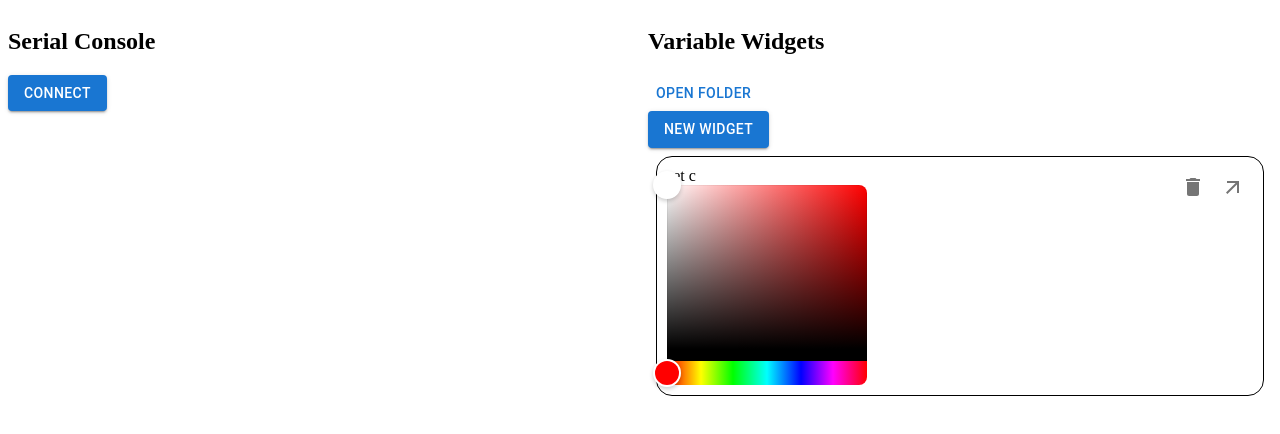
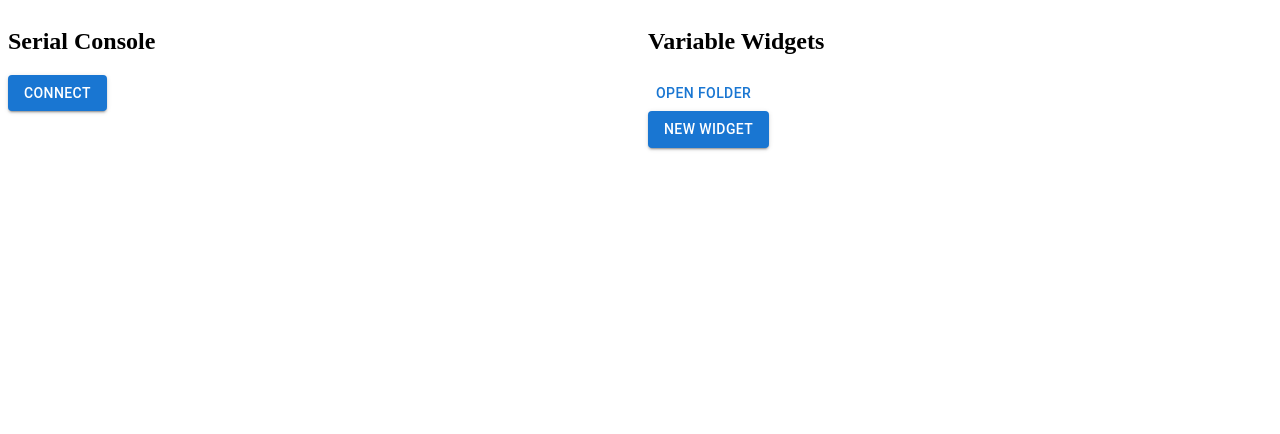
Before and after one commit to urfdvw/CircuitPython-Fancy-Console, a React (Vite) app: page / in a window 1280 px wide. Shown: the top 434 px of the page. Built offline with nearby package versions, Linux system fonts and the light colour scheme.

Commit message:
clean up

```diff
--- a/src/App.jsx
+++ b/src/App.jsx
@@ -64,13 +64,13 @@ const App = () => {
     //   displayName: "set e",
     //   windowed: false,
     // },
-    {
-      key: "sadfjkhsdgiofu",
-      type: "VariableSetColor",
-      variableName: "c",
-      displayName: "set c",
-      windowed: false,
-    },
+    // {
+    //   key: "sadfjkhsdgiofu",
+    //   type: "VariableSetColor",
+    //   variableName: "c",
+    //   displayName: "set c",
+    //   windowed: false,
+    // },
   ]);
   const [widgetCreateDiag, setWidgetCreateDiag] = React.useState(<></>); // which create widget modal is showing
 
--- a/src/VariableSetBoolButton.jsx
+++ b/src/VariableSetBoolButton.jsx
@@ -1,12 +1,6 @@
 
 import React, { useState } from "react";
 import Button from "@mui/material/Button";
-import Dialog from "@mui/material/Dialog";
-import TextField from "@mui/material/TextField";
-import DialogActions from "@mui/material/DialogActions";
-import DialogContent from "@mui/material/DialogContent";
-import DialogContentText from "@mui/material/DialogContentText";
-import DialogTitle from "@mui/material/DialogTitle";
 import * as constants from "./constants";
 
 export const VariableSetBoolButton = ({
```
Also changed, not shown: src/VariableDisp.jsx (+0 -7 lines).
